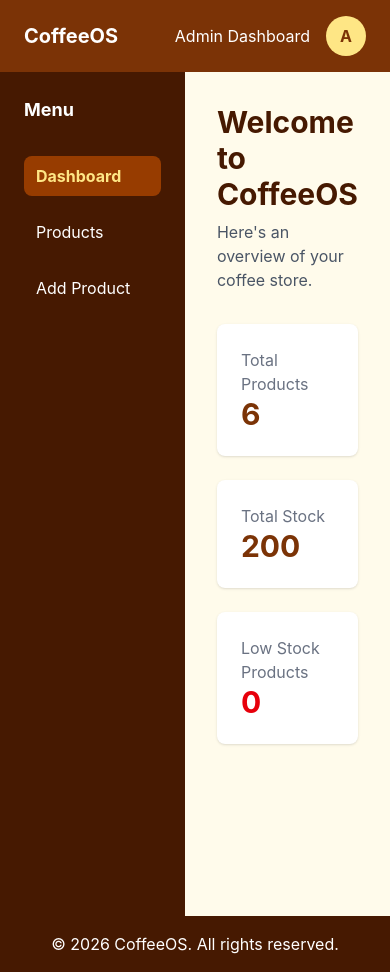
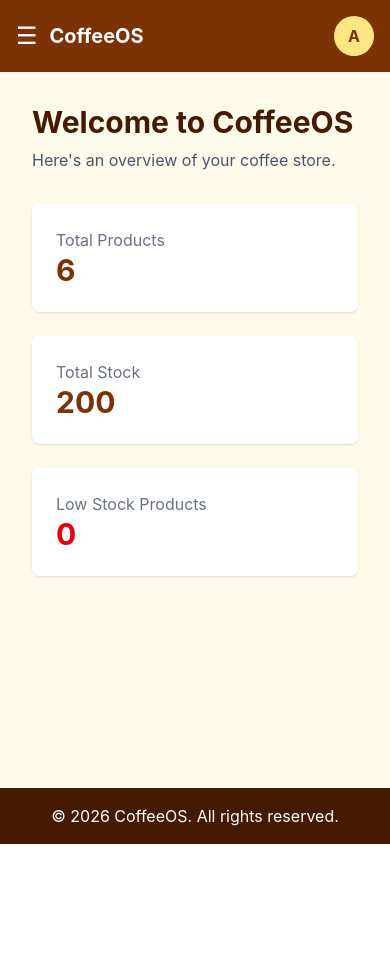
Before and after one commit to blairmacharia28-cpu/React-ecomerce-admin-portal, a React (Vite) app: page / in a window 390 px wide. After the commit the page ends 844 px from the top, so only its background shows below. Built offline with nearby package versions, Linux system fonts and the light colour scheme; data requests are answered from the project's data file.

Commit message:
feat: add responsive mobile navigation

```diff
--- a/src/App.jsx
+++ b/src/App.jsx
@@ -1,5 +1,5 @@
 
-
+import { useState } from "react";
 import { BrowserRouter, Routes, Route, Outlet } from "react-router-dom";
 
 import Navbar from "./components/Navbar";
@@ -13,15 +13,35 @@ import EditProduct from "./pages/EditProduct";
 
 import "./App.css";
 
+
 function Layout() {
+  const [menuOpen, setMenuOpen] = useState(false);
+
+  function toggleMenu() {
+    setMenuOpen((previous) => !previous);
+  }
+
+  function closeMenu() {
+    setMenuOpen(false);
+  }
+
   return (
     <div className="min-h-screen flex flex-col bg-amber-50">
-      <Navbar />
+      <Navbar onMenuClick={toggleMenu} />
 
-      <div className="flex flex-1">
-        <Sidebar />
+      <div className="flex flex-1 relative">
+        {menuOpen && (
+          <button
+            type="button"
+            aria-label="Close navigation menu"
+            onClick={closeMenu}
+            className="fixed inset-0 bg-black/50 z-30 md:hidden"
+          />
+        )}
 
-        <main className="flex-1">
+        <Sidebar isOpen={menuOpen} onClose={closeMenu} />
+
+        <main className="flex-1 min-w-0">
           <Outlet />
         </main>
       </div>
--- a/src/components/Navbar.jsx
+++ b/src/components/Navbar.jsx
@@ -1,12 +1,24 @@
-function Navbar() {
+
+function Navbar({ onMenuClick }) {
   return (
-    <header className="bg-amber-900 text-white px-6 py-4 flex items-center justify-between">
-      <h1 className="text-xl font-bold">
-      CoffeeOS
-      </h1>
+    <header className="bg-amber-900 text-white px-4 md:px-6 py-4 flex items-center justify-between">
+      <div className="flex items-center gap-3">
+        <button
+          type="button"
+          onClick={onMenuClick}
+          aria-label="Toggle navigation menu"
+          className="md:hidden text-2xl"
+        >
+          ☰
+        </button>
 
-      <div className="flex items-center gap-4">
-        <span>Admin Dashboard</span>
+        <h1 className="text-xl font-bold">
+          CoffeeOS
+        </h1>
+      </div>
+
+      <div className="flex items-center gap-2 md:gap-4">
+        <span className="hidden sm:inline">Admin Dashboard</span>
 
         <div className="w-10 h-10 rounded-full bg-amber-200 text-amber-900 flex items-center justify-center font-bold">
           A
--- a/src/components/Sidebar.jsx
+++ b/src/components/Sidebar.jsx
@@ -1,34 +1,49 @@
+
 
 import { NavLink } from "react-router-dom";
 
-function Sidebar() {
+function Sidebar({ isOpen, onClose }) {
   const linkStyle = ({ isActive }) =>
     `block rounded-lg px-3 py-2 hover:bg-amber-800 hover:text-amber-200 ${
       isActive ? "bg-amber-800 text-amber-200 font-bold" : ""
     }`;
 
   return (
-    <aside className="bg-amber-950 text-white w-64 min-h-screen p-6">
-      <h2 className="text-lg font-bold mb-8">
-        Menu
-      </h2>
+    <aside
+      className={`bg-amber-950 text-white w-64 p-6 shrink-0
+        fixed inset-y-0 left-0 z-40 transform transition-transform duration-300
+        md:static md:translate-x-0 md:min-h-screen
+        ${isOpen ? "translate-x-0" : "-translate-x-full md:translate-x-0"}`}
+    >
+      <div className="flex items-center justify-between mb-8">
+        <h2 className="text-lg font-bold">Menu</h2>
+
+        <button
+          type="button"
+          onClick={onClose}
+          aria-label="Close navigation menu"
+          className="md:hidden text-xl"
+        >
+          ✕
+        </button>
+      </div>
 
       <nav>
         <ul className="space-y-4">
           <li>
-            <NavLink to="/" end className={linkStyle}>
+            <NavLink to="/" end className={linkStyle} onClick={onClose}>
               Dashboard
             </NavLink>
           </li>
 
           <li>
-            <NavLink to="/products" end className={linkStyle}>
+            <NavLink to="/products" end className={linkStyle} onClick={onClose}>
               Products
             </NavLink>
           </li>
 
           <li>
-            <NavLink to="/products/add" className={linkStyle}>
+            <NavLink to="/products/add" className={linkStyle} onClick={onClose}>
               Add Product
             </NavLink>
           </li>
```
